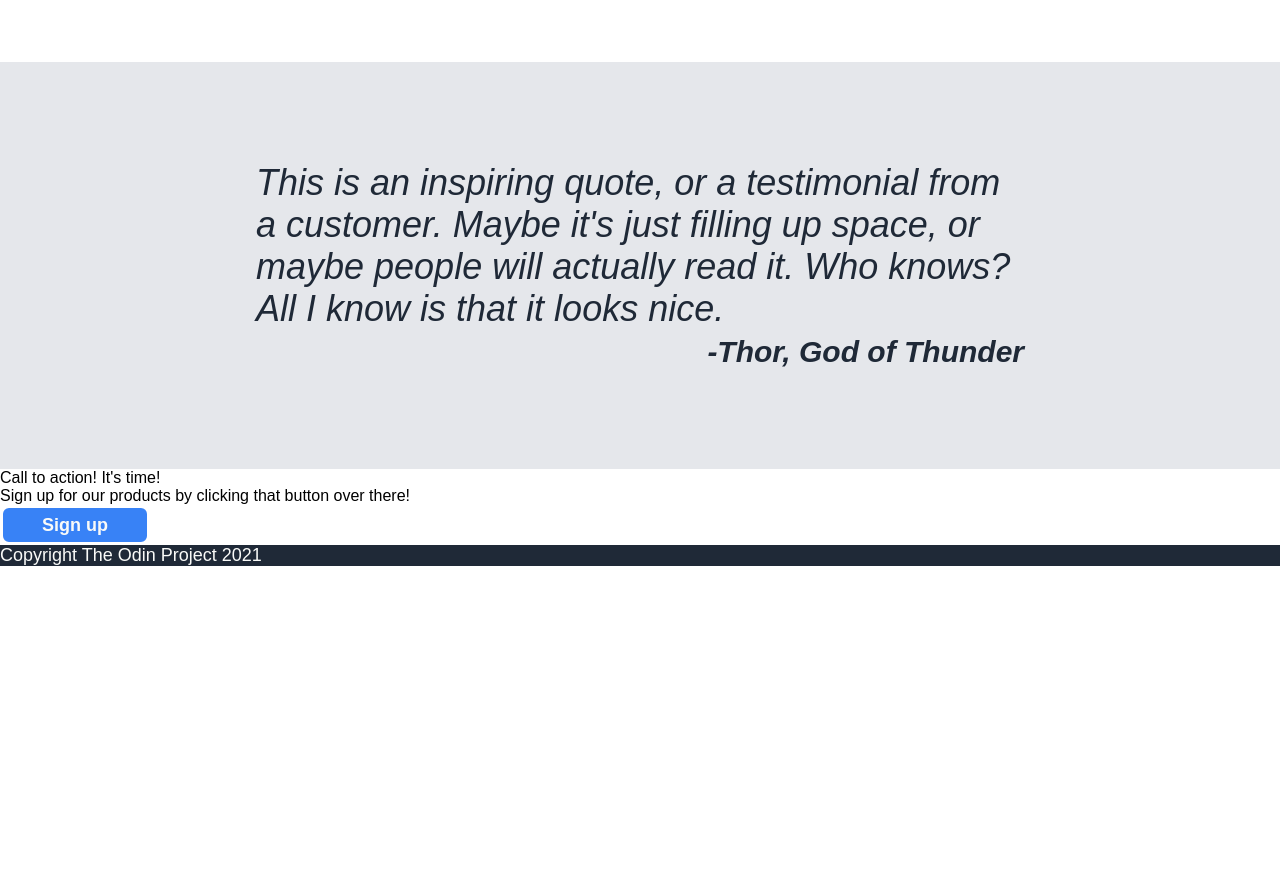
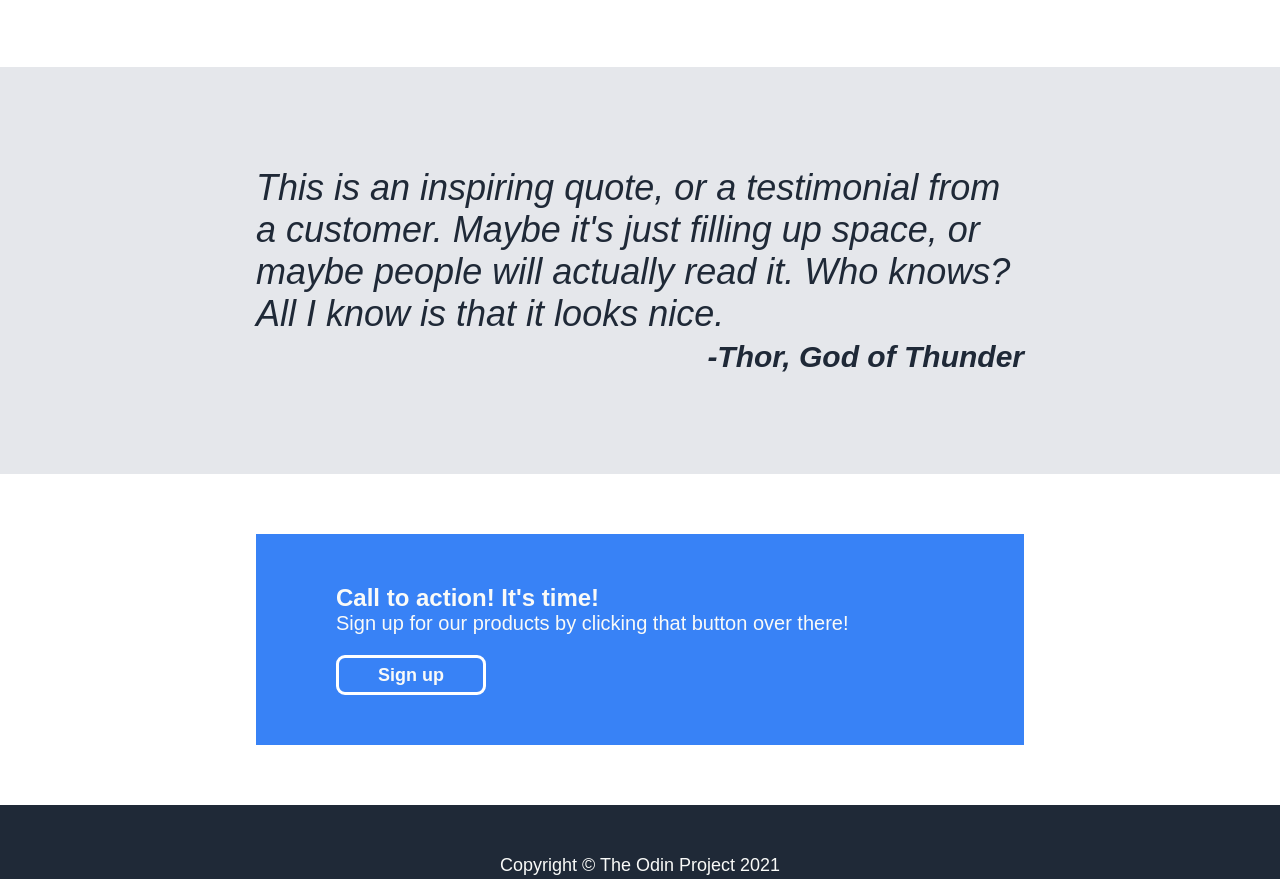
Before and after one commit to l-ada23/odin-landing-page, a plain HTML site: page index.html in a window 1280 px wide. Shown: the part 946-1825 px from the top of the page. Before the commit the page ends 1512 px from the top, so only its background shows below. Drawn offline with Linux system fonts and the light colour scheme.

Commit message:
Complete CSS Styling For Call-to-Action Section and Footer

```diff
--- a/index.html
+++ b/index.html
@@ -11,9 +11,9 @@
                 <h3 id="logo" class="banner-left">Header Logo</h3>
 
                 <ul class="banner-right">
-                    <li>header link one</li>
-                    <li>header link two</li>
-                    <li>header link three</li>
+                    <a href="#random-info"><li>header link one</li></a>
+                    <a href="#quote"><li>header link two</li></a>
+                    <a href="#call-to-action"><li>header link three</li></a>
                 </ul>
             </div>
 
@@ -29,7 +29,7 @@
             </div>
         </div>
 
-        <div class="random-info">
+        <div class="random-info" id="random-info">
             <h2 id="h2-random-info">Some random information.</h2>
             <div class="images">
                 <div class="img-container">
@@ -51,19 +51,21 @@
             </div>
         </div>
 
-        <div class="quote-container">
+        <div class="quote-container" id="quote">
             <p id="quote">This is an inspiring quote, or a testimonial from a customer. Maybe it's just filling up space, or maybe people will actually read it. Who knows? All I know is that it looks nice.</p>
             <p id="author">-Thor, God of Thunder</p>
         </div>
 
-        <div class="call-to-action-container">
-            <p>Call to action! It's time!</p>
-            <p>Sign up for our products by clicking that button over there!</p>
+        <div class="call-to-action-container" id="call-to-action">
+            <div class="call-to-action-text">
+                <p>Call to action! It's time!</p>
+                <p>Sign up for our products by clicking that button over there!</p>
+            </div>
             <button id="button-2">Sign up</button>
         </div>
 
     </body>
     <footer>
-        <p>Copyright The Odin Project 2021</p>
+        <p>Copyright © The Odin Project 2021</p>
     </footer>
 </html>
--- a/style.css
+++ b/style.css
@@ -1,6 +1,8 @@
 * {
     font-family: Arial, Helvetica, sans-serif;
     margin: 0;
+    scroll-behavior: smooth;
+
 }
 
 /* Header and Banner */
@@ -17,7 +19,6 @@
     align-items: center;
     justify-content: space-between;
     margin: 30px 20vw 0;
-
 }
 
 #logo {
@@ -31,6 +32,11 @@ ul {
     text-align: right;
 }
 
+ul a {
+    color: #e5e7eb;
+    text-decoration: none;
+}
+
 .banner-container {
     display: flex;
     justify-content: space-between;
@@ -39,11 +45,8 @@ ul {
     padding: 60px 0;
 }
 
-.hero-container {
-    display: flex;
-    flex-flow: column wrap;
-    justify-content: center;
-    row-gap: 10px;
+.banner-container p {
+    padding: 10px 0 15px;
 }
 
 #hero {
@@ -65,6 +68,17 @@ ul {
 
 #logo, #hero, footer {
     color: #f9faf8;
+}
+
+button {
+    background-color: #3882f6;
+    height: 40px;
+    width: 150px;
+    color: #f9faf8;
+    font-size: 18px;
+    font-weight: bold;
+    border-radius: 9px;
+    border: none;
 }
 
 /* Random Info */
@@ -134,24 +148,35 @@ ul {
 
 /* Call to Action */
 
+.call-to-action-container {
+    background-color: #3882f6;
+    margin: 60px 20vw;
+    padding: 50px 80px;
+    display: flex;
+    justify-content: space-between;
+    flex-wrap: wrap;
+    align-items: center;
+    gap: 20px;
+    font-size: 20px;
+    color: #f9faf8;
+}
+
+.call-to-action-container p:first-of-type {
+    font-size: 24px;
+    font-weight: 900;
+}
+
+#button-2 {
+    border: solid white;
+}
 /* Footer */
+
+footer {
+    text-align: center;
+    padding: 50px 0;
+}
 
 .header-container, footer {
     background-color: #1f2937;
     font-size: 18px;
 }
-
-button {
-    background-color: #3882f6;
-    height: 40px;
-    width: 150px;
-    color: #f9faf8;
-    font-size: 18px;
-    font-weight: bold;
-    border-radius: 9px;
-    border: none;
-}
-
-#button-2 {
-    border: solid white;
-}
```
